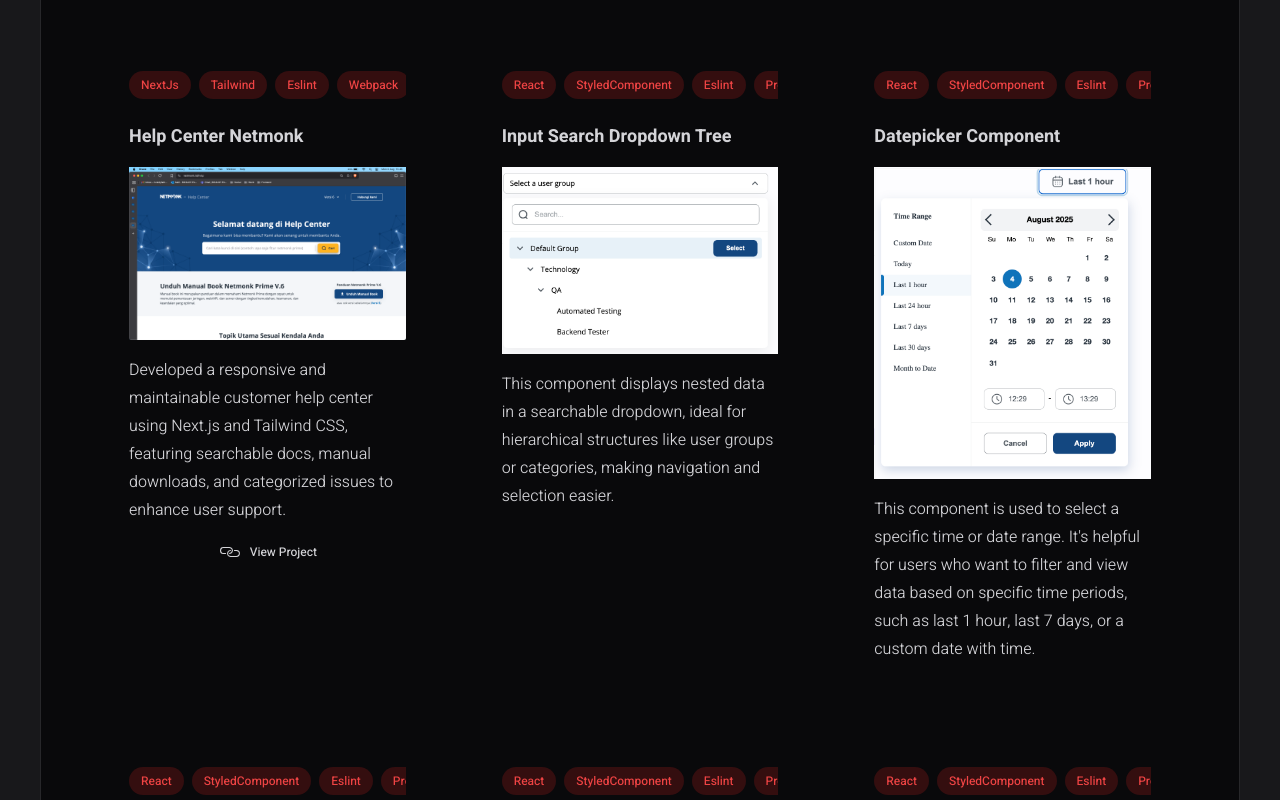
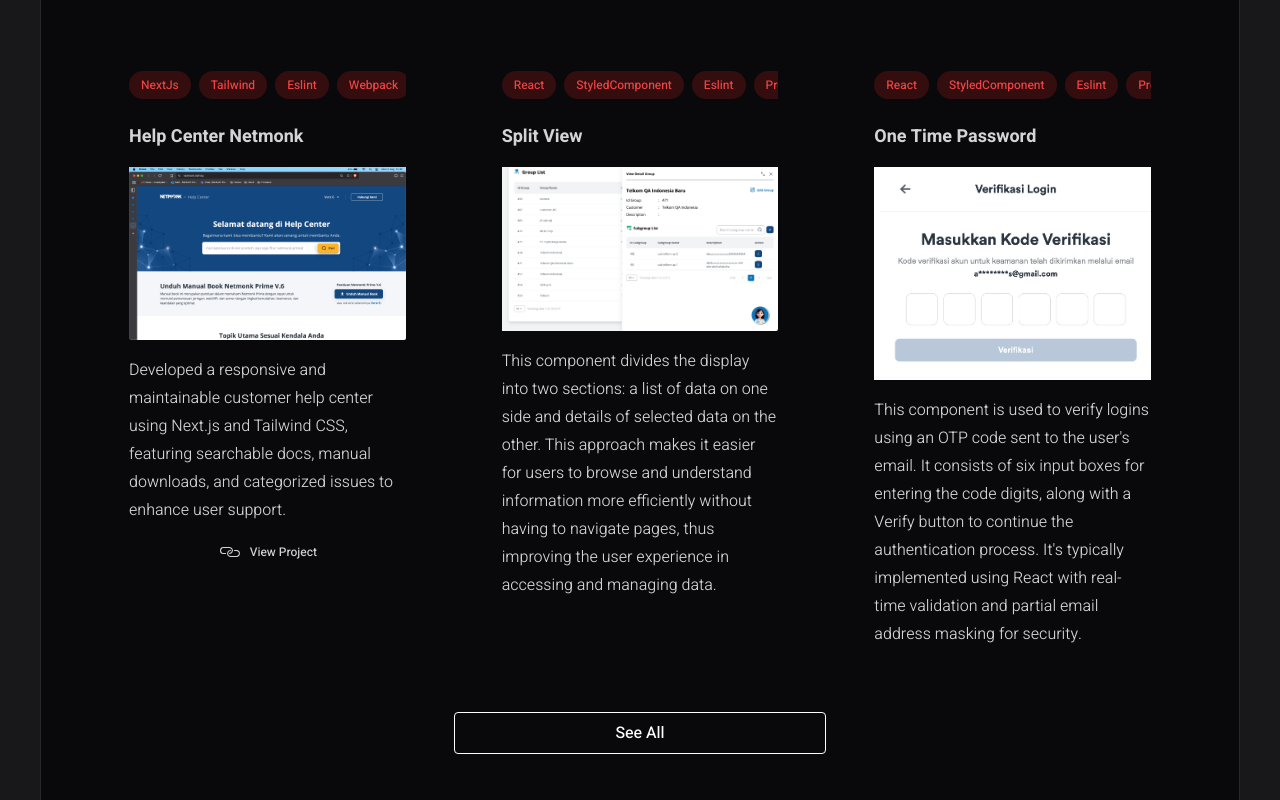
Before and after one commit to rizaldyfathoni/my-project-portfolio, a React (Vite) app: page / in a window 1280 px wide. Shown: the part 1460-2260 px from the top of the page. Built offline with nearby package versions, Linux system fonts and the light colour scheme.

Commit message:
feature see all

```diff
--- a/src/components/sections/Projects.jsx
+++ b/src/components/sections/Projects.jsx
@@ -1,8 +1,14 @@
+import { useState } from "react";
 import user_info from "../../data/user_info.js";
 import Project from "../Project.jsx";
 
 function Projects() {
+  const [seeAll, setSeeAll] = useState(false);
+  const handleSeeAll = () => {
+    setSeeAll(!seeAll)
+  }
   return (
+    <>
     <section
       id="projects"
       className="grid grid-cols-1 sm:grid-cols-2 lg:grid-cols-3 gap-8 md:gap-12 lg:px-16"
@@ -190,12 +196,10 @@ function Projects() {
         </div>
       </div>
 
-
-
       {user_info.projects.map((project, index) => {
         return (
+          <div key={index} className={`${index > 3 && seeAll === false ? 'hidden' : 'block'}`}>
             <Project
-            key={index}
               title={project.title}
               description={project.description}
               technologies={project.technologies}
@@ -203,9 +207,16 @@ function Projects() {
               link={project.link}
               img={project.img}
             />
+          </div>
         );
       })}
     </section>
+    <div className="flex justify-center">
+      <button type="button" onClick={() => handleSeeAll()} className="hover:dark:bg-zinc-800 text-white px-40 py-2 rounded mt-10 border border-white font-medium transition-all duration-300">
+        <div>{seeAll === false ? 'See All' : 'Close'}</div>
+      </button>
+    </div>
+      </>
   );
 }
 
--- a/src/data/user_info.js
+++ b/src/data/user_info.js
@@ -32,6 +32,20 @@ const info = {
             link: "https://netmonk.id/help"
 		},
         {
+			title: "Split View",
+            img: 'split-view.webp',
+			description: "This component divides the display into two sections: a list of data on one side and details of selected data on the other. This approach makes it easier for users to browse and understand information more efficiently without having to navigate pages, thus improving the user experience in accessing and managing data.",
+			technologies: "React, StyledComponent, Eslint, Prettier, Jest",
+            link: ""
+		},
+        {
+			title: "One Time Password",
+            img: 'one-time-pass.webp',
+			description: "This component is used to verify logins using an OTP code sent to the user's email. It consists of six input boxes for entering the code digits, along with a Verify button to continue the authentication process. It's typically implemented using React with real-time validation and partial email address masking for security.",
+			technologies: "React, StyledComponent, Eslint, Prettier, Jest",
+            link: ""
+		},
+        {
 			title: "Input Search Dropdown Tree",
             img: 'input-search-dropdown-tree.webp',
 			description: "This component displays nested data in a searchable dropdown, ideal for hierarchical structures like user groups or categories, making navigation and selection easier.",
@@ -42,13 +56,6 @@ const info = {
 			title: "Datepicker Component",
             img: 'datepicker.webp',
 			description: "This component is used to select a specific time or date range. It's helpful for users who want to filter and view data based on specific time periods, such as last 1 hour, last 7 days, or a custom date with time.",
-			technologies: "React, StyledComponent, Eslint, Prettier, Jest",
-            link: ""
-		},
-		{
-			title: "One Time Password",
-            img: 'one-time-pass.webp',
-			description: "This component is used to verify logins using an OTP code sent to the user's email. It consists of six input boxes for entering the code digits, along with a Verify button to continue the authentication process. It's typically implemented using React with real-time validation and partial email address masking for security.",
 			technologies: "React, StyledComponent, Eslint, Prettier, Jest",
             link: ""
 		},
@@ -70,13 +77,6 @@ const info = {
 			title: "Input Dropdown Search",
             img: 'input-dropdown-search.webp',
 			description: "A search component with a dynamic dropdown list that displays results based on user input. Ideal for selecting items from nested data such as groups and subgroups. This component is especially useful in the context of tree tables, simplifying the search for entities within a hierarchical structure.",
-			technologies: "React, StyledComponent, Eslint, Prettier, Jest",
-            link: ""
-		},
-        {
-			title: "Split View",
-            img: 'split-view.webp',
-			description: "This component divides the display into two sections: a list of data on one side and details of selected data on the other. This approach makes it easier for users to browse and understand information more efficiently without having to navigate pages, thus improving the user experience in accessing and managing data.",
 			technologies: "React, StyledComponent, Eslint, Prettier, Jest",
             link: ""
 		},
```
Lines whose indentation alone changed are shown as unchanged.
